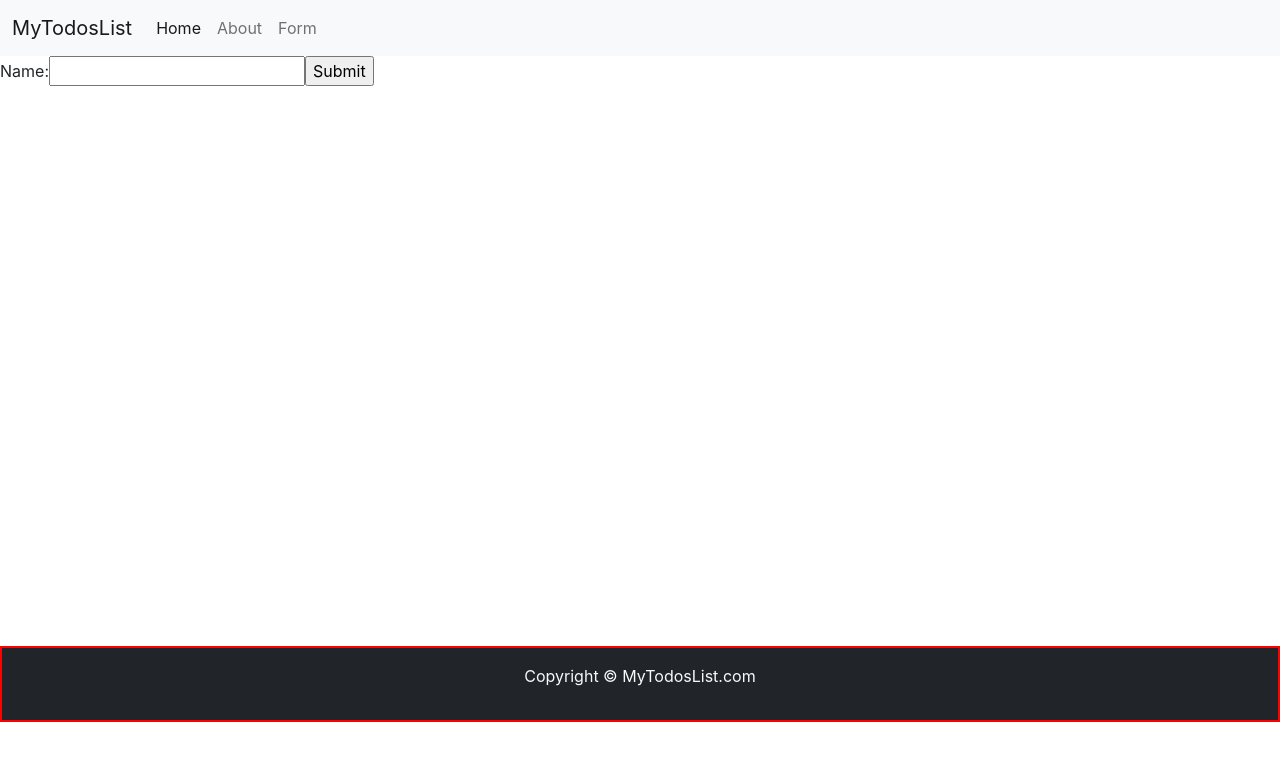
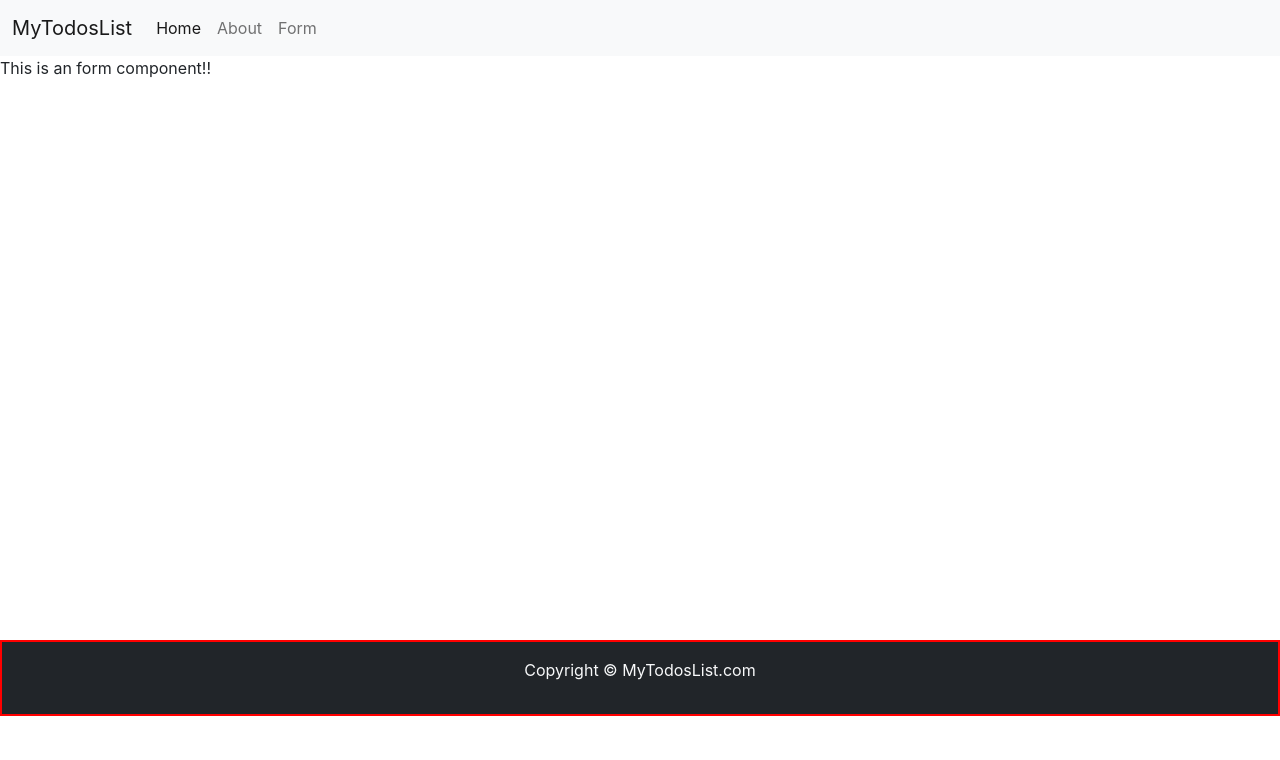
Before and after one commit to harshchatbot/MyReactWebsite, a React (Create React App) app: page /form in a window 1280 px wide. Shown: the top 760 px of the page. Built offline with nearby package versions, Linux system fonts and the light colour scheme.

Commit message:
adding form

```diff
--- a/src/MyComponents/Form.js
+++ b/src/MyComponents/Form.js
@@ -3,13 +3,8 @@ import React from 'react'
 export const Form = () => {
     return (
         <div>
-            <form>
-  <label>
-    Name:
-    <input type="text" name="name" />
-  </label>
-  <input type="submit" value="Submit" />
-</form>
+                        This is an form component!!
+
         </div>
     )
 }
```
